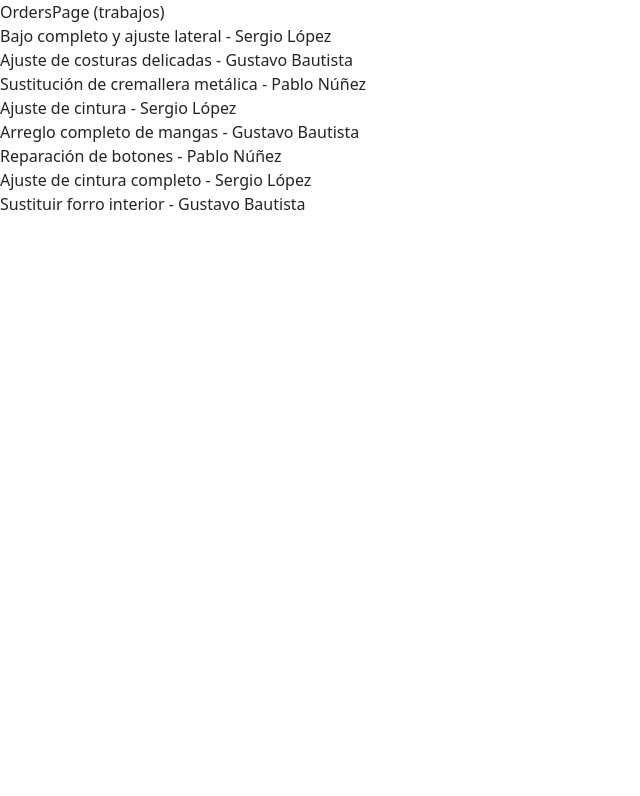
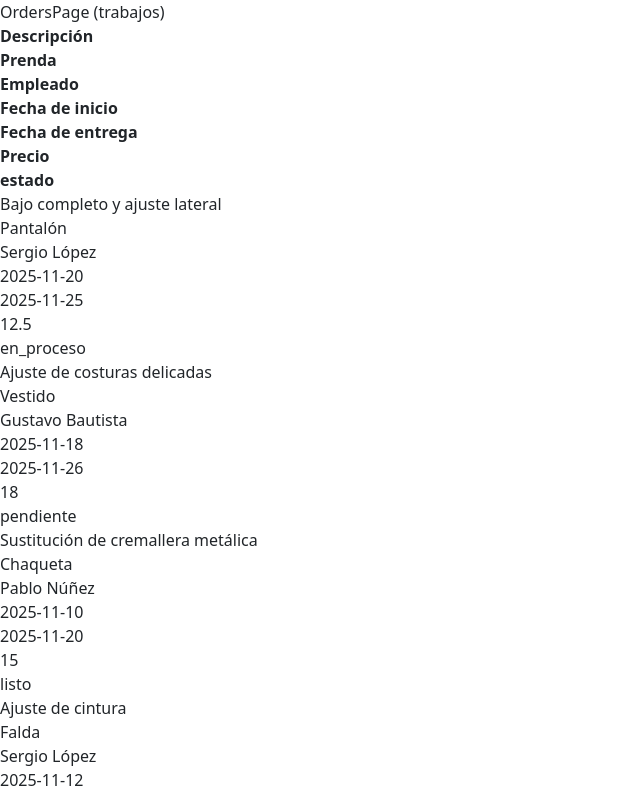
Before and after one commit to Pablogg25/DAW2_EQUIPO_B_25-26, a React (Vite) app in the folder Frontend/LaCremallera/: page /orders in a window 1280 px wide. Shown: the top 796 px of the page, without its empty margins (0-640 px from the left). Built offline with nearby package versions, Linux system fonts and the light colour scheme.

Commit message:
maquetado prliminar

```diff
--- /dev/null
+++ b/Frontend/LaCremallera/src/pages/OrdersPage.css
@@ -0,0 +1,3 @@
+.tableRow{
+    display: flexbox;
+}
--- a/Frontend/LaCremallera/src/pages/OrdersPage.jsx
+++ b/Frontend/LaCremallera/src/pages/OrdersPage.jsx
@@ -27,13 +27,42 @@ function OrdersPage() {
 
       <div>
         {/* lista */}
-        <div>
+        <div className="tableRow">
           {/* headers */}
+          <div>
+            <strong>Descripción</strong>
+          </div>
+          <div>
+            <strong>Prenda</strong>
+          </div>
+          <div>
+            <strong>Empleado</strong>
+          </div>
+          <div>
+            <strong>Fecha de inicio</strong>
+          </div>
+          <div>
+            <strong>Fecha de entrega</strong>
+          </div>
+          <div>
+            <strong>Precio</strong>
+          </div>
+          <div>
+            <strong>estado</strong>
+          </div>
         </div>
         {
           orders.map((elemento) => {
             return (
-              <div key={elemento["trabajoId"]}>{elemento["descripcion"]} - {elemento["empleado"]}</div>
+              <div key={elemento["trabajoId"]} className="tableRow">
+                <div>{elemento["descripcion"]}</div>
+                <div>{elemento["prenda"]}</div>
+                <div>{elemento["empleado"]}</div>
+                <div>{elemento["fecha_inicio"]}</div>
+                <div>{elemento["fecha_entrega"]}</div>
+                <div>{elemento["precio"]}</div>
+                <div>{elemento["estado"]}</div>
+              </div>
             );
           })
         }
```
